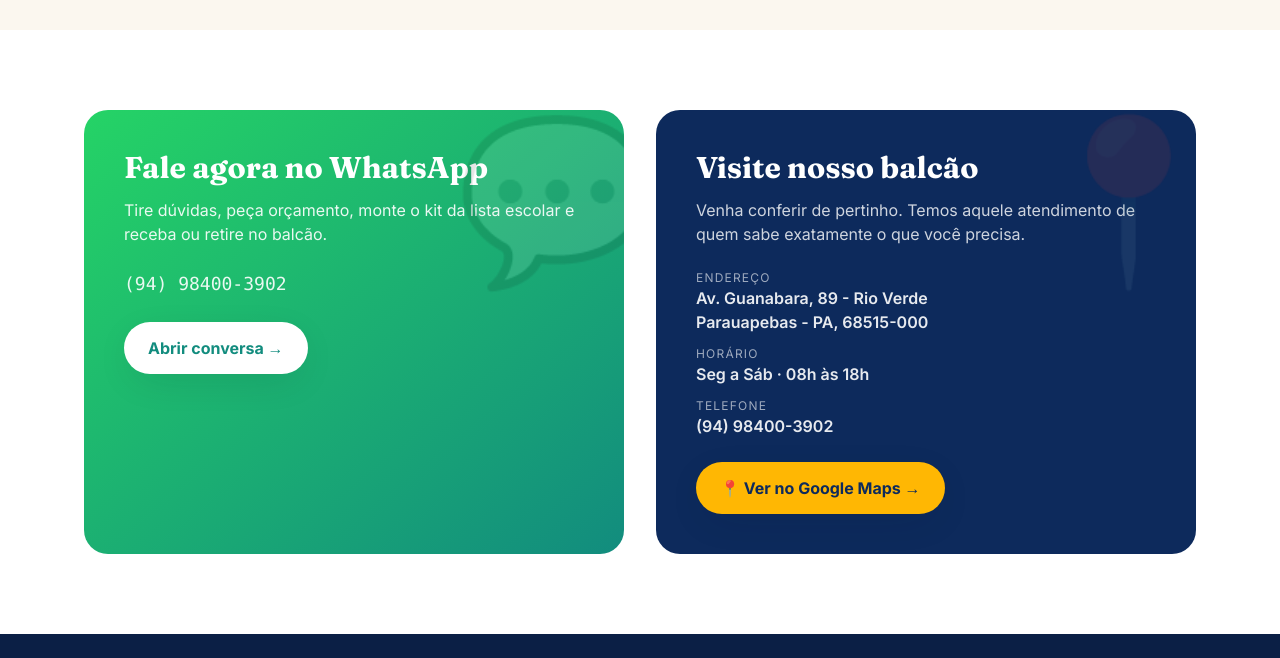
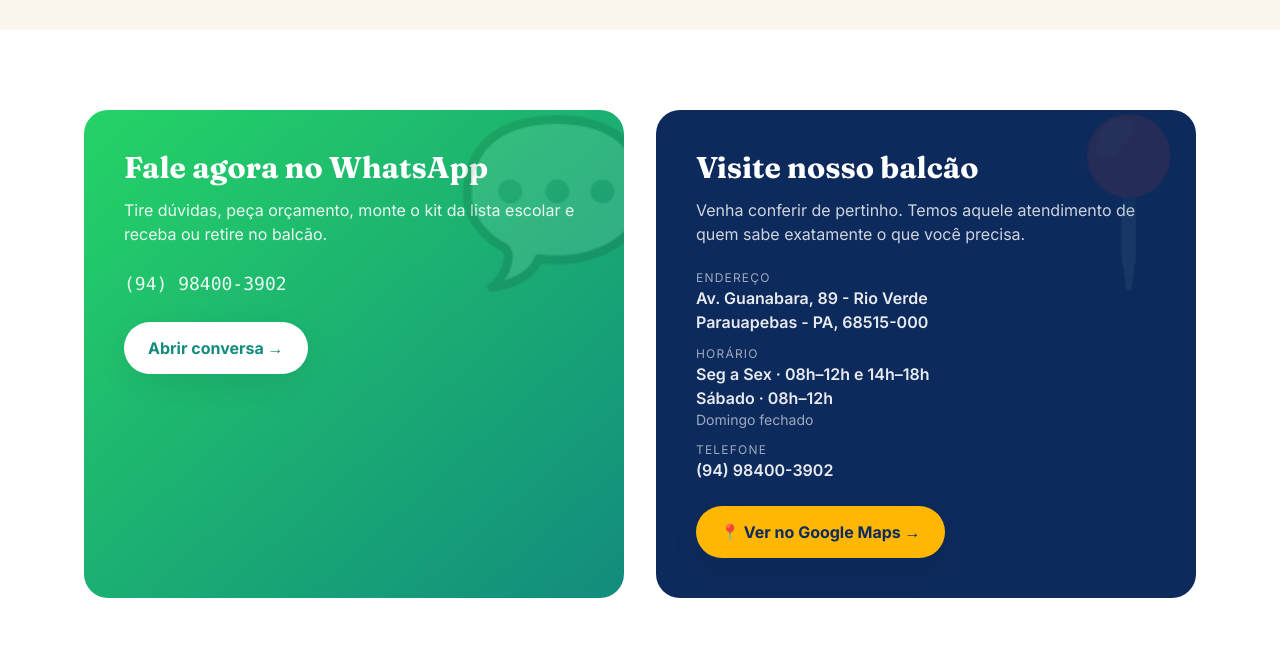
Before and after one commit to Viniyokoyama/kilegal-papelaria, a plain HTML site: page index.html in a window 1280 px wide. Shown: the part 3355-4013 px from the top of the page. Drawn offline with nearby package versions, Linux system fonts and the light colour scheme.

Commit message:
fix: horários corretos + favicon KI-Legal

```diff
--- a/index.html
+++ b/index.html
@@ -273,7 +273,12 @@
           <dt class="text-xs uppercase tracking-widest text-white/60">Endereço</dt>
           <dd class="font-semibold">Av. Guanabara, 89 - Rio Verde<br>Parauapebas - PA, 68515-000</dd>
         </div>
-        <div><dt class="text-xs uppercase tracking-widest text-white/60">Horário</dt><dd class="font-semibold">Seg a Sáb · 08h às 18h</dd></div>
+        <div>
+          <dt class="text-xs uppercase tracking-widest text-white/60">Horário</dt>
+          <dd class="font-semibold">Seg a Sex · 08h–12h e 14h–18h</dd>
+          <dd class="font-semibold">Sábado · 08h–12h</dd>
+          <dd class="text-white/60 text-sm">Domingo fechado</dd>
+        </div>
         <div><dt class="text-xs uppercase tracking-widest text-white/60">Telefone</dt><dd class="font-semibold">(94) 98400-3902</dd></div>
       </dl>
       <a href="https://www.google.com/maps/search/Av.+Guanabara,+89+Rio+Verde+Parauapebas+PA" target="_blank" rel="noopener"
```
Also changed, not shown: 1 other file.
